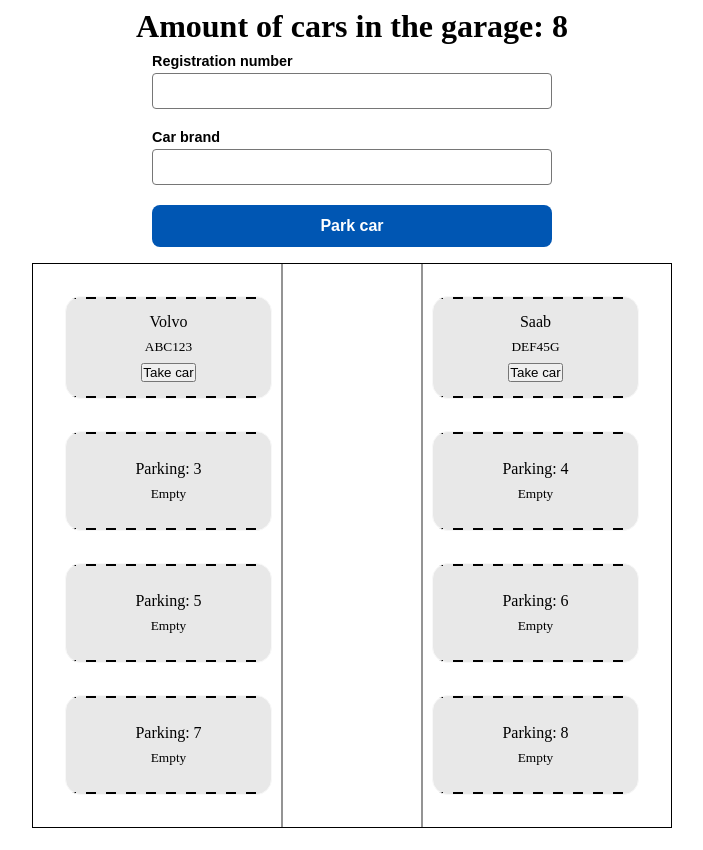
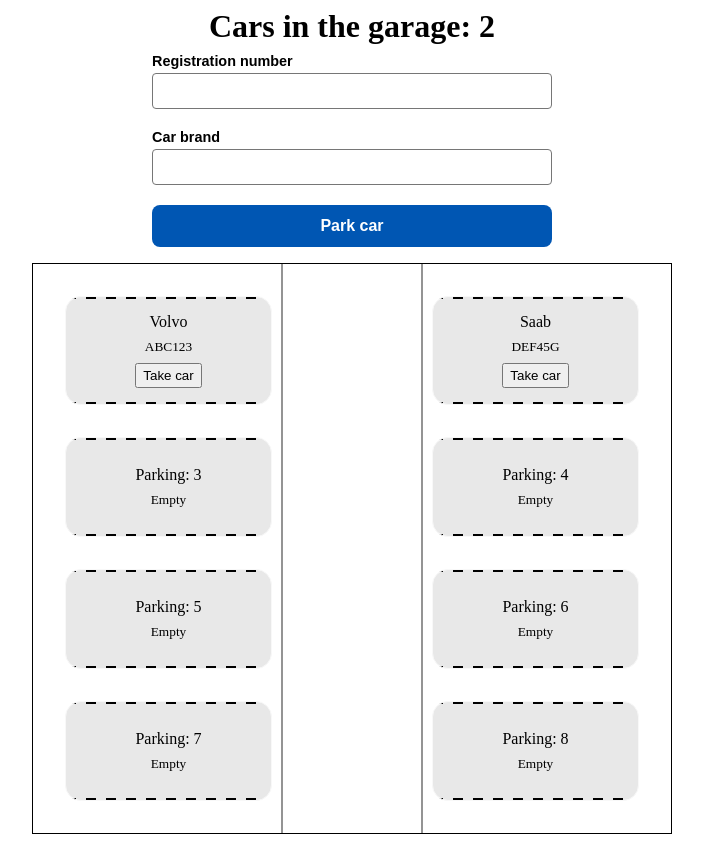
Before and after one commit to NiklasSod/garage-fe, a React (Vite) app: page / in a window 1280 px wide. Shown: the whole page, without its empty margins (288-991 px from the left). Built offline with nearby package versions, Linux system fonts and the light colour scheme.

Commit message:
update heading with garage counter

```diff
--- a/src/components/Garage.tsx
+++ b/src/components/Garage.tsx
@@ -55,9 +55,11 @@ const Garage = () => {
 
   return (
     <div className={styles.garageContainer}>
-      {cars.length > 0
-        ? <h1 className={styles.heading}>Amount of cars in the garage: {cars.length}</h1>
-        : <h1 className={styles.heading}>The garage is empty</h1>
+      {garageIsFull
+        ? <h1 className={styles.heading}>Cars in the garage: {cars.length} (full)</h1>
+        : parkedCarsCount > 0
+          ? <h1 className={styles.heading}>Cars in the garage: {parkedCarsCount}</h1>
+          : <h1 className={styles.heading}>The garage is empty</h1>
       }
       <ParkCarForm
         handleAddCar={handleAddCar}
@@ -74,7 +76,12 @@ const Garage = () => {
                 <>
                   <div>{car.brand}</div>
                   <small>{car.regNumber}</small>
-                  <button onClick={() => removeCar(index)}>Take car</button>
+                  <button
+                    onClick={() => removeCar(index)}
+                    className={styles.delBtn}
+                  >
+                    Take car
+                  </button>
                 </>
               ) : (
                 <>
--- a/src/components/garage.module.css
+++ b/src/components/garage.module.css
@@ -82,11 +82,15 @@
   background-repeat: no-repeat;
 }
 
+.delBtn {
+  padding: 0.2rem 0.4rem;
+}
+
 @media (max-width: 600px) {
   .cardGrid {
     gap: 1rem 10rem;
     padding: 0;
-    margin: 0;
+    margin: 1rem 0 0 0;
   }
 }
 
```
